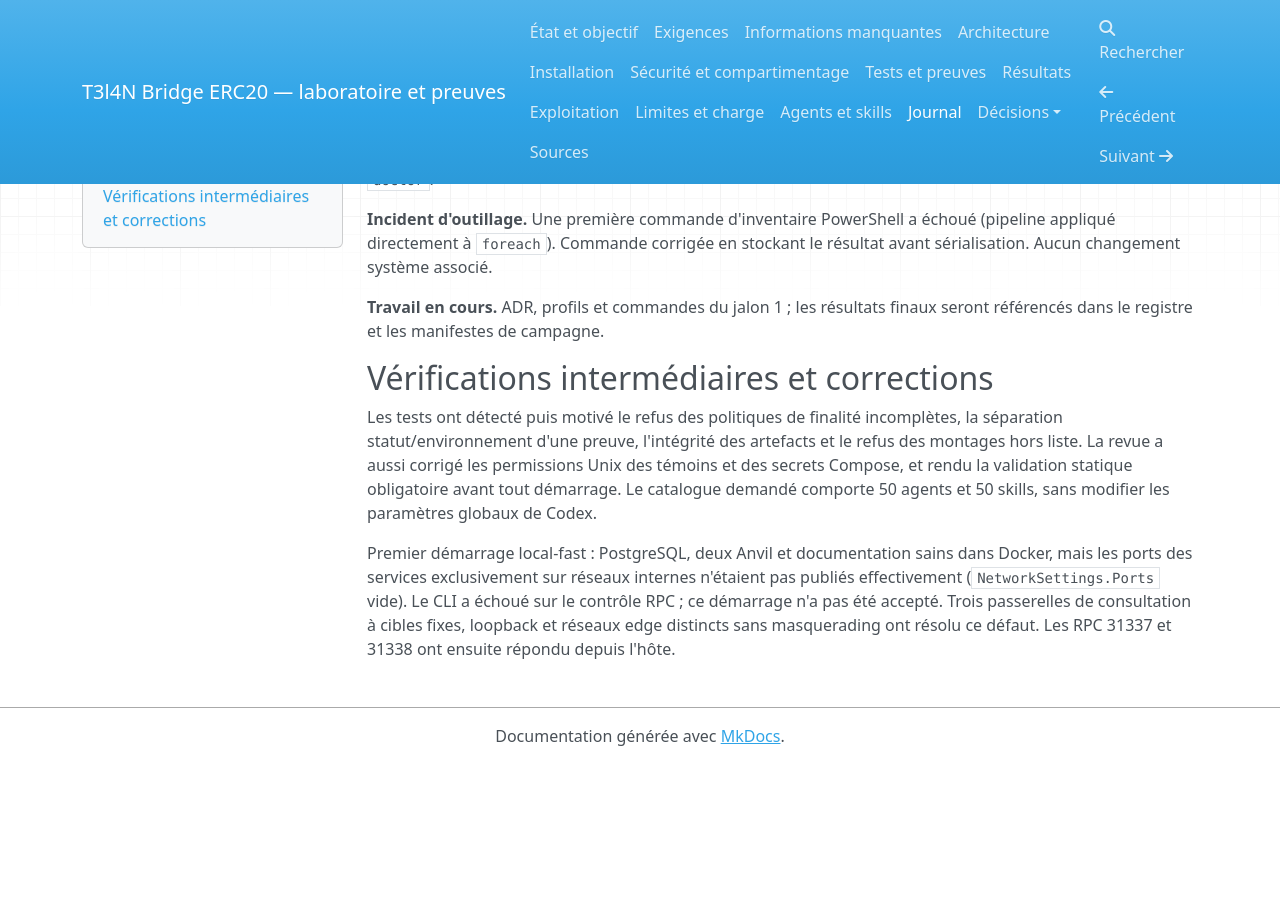
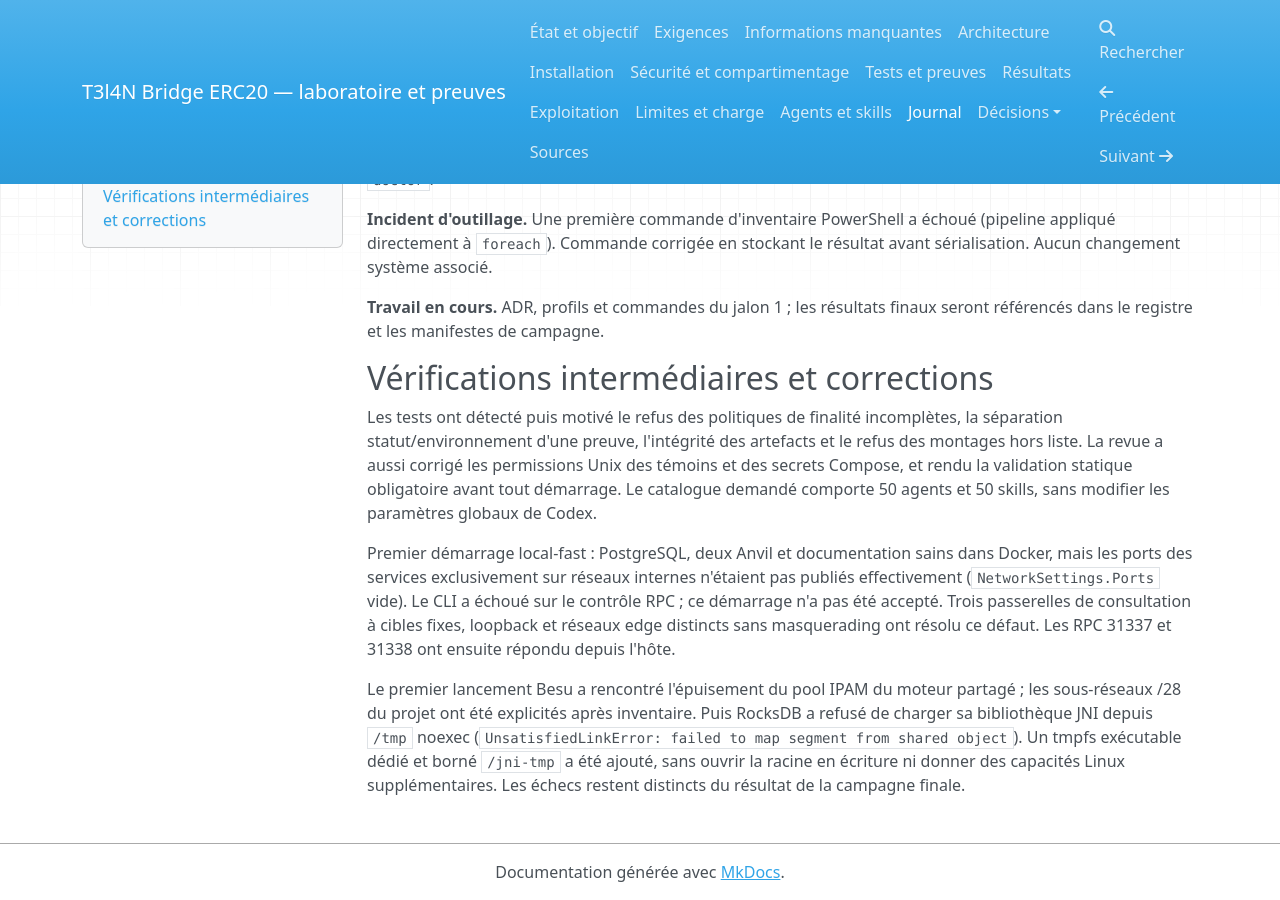
Before and after one commit to m4tth1euNa0p1c/sandb0x-Bridge-ERC20, an MkDocs documentation site: the page built from docs/journal.md, in a window 1280 px wide and 900 px high, scrolled down 526 px. Built offline with MkDocs 1.6.1, drawn with Linux system fonts in a browser that asks for light colours; nearby versions of some CDN libraries; before the commit the page ends 1290 px from its top, so only the background shows below that.

Commit message:
fix: autorise le chargement JNI Besu dans un tmpfs dedie

```diff
--- a/docs/journal.md
+++ b/docs/journal.md
@@ -45,3 +45,11 @@ pas publiés effectivement (`NetworkSettings.Ports` vide). Le CLI a échoué sur
 contrôle RPC ; ce démarrage n'a pas été accepté. Trois passerelles de consultation
 à cibles fixes, loopback et réseaux edge distincts sans masquerading ont résolu
 ce défaut. Les RPC 31337 et 31338 ont ensuite répondu depuis l'hôte.
+
+Le premier lancement Besu a rencontré l'épuisement du pool IPAM du moteur
+partagé ; les sous-réseaux /28 du projet ont été explicités après inventaire.
+Puis RocksDB a refusé de charger sa bibliothèque JNI depuis `/tmp` noexec
+(`UnsatisfiedLinkError: failed to map segment from shared object`). Un tmpfs
+exécutable dédié et borné `/jni-tmp` a été ajouté, sans ouvrir la racine en écriture
+ni donner des capacités Linux supplémentaires. Les échecs restent distincts
+du résultat de la campagne finale.
```
Also changed, not shown: .agents/skills/bridge-besu-qbft/SKILL.md (+8 -0 lines), AGENTS.md (+12 -0 lines), docs/securite.md (+5 -0 lines), 1 other file.
